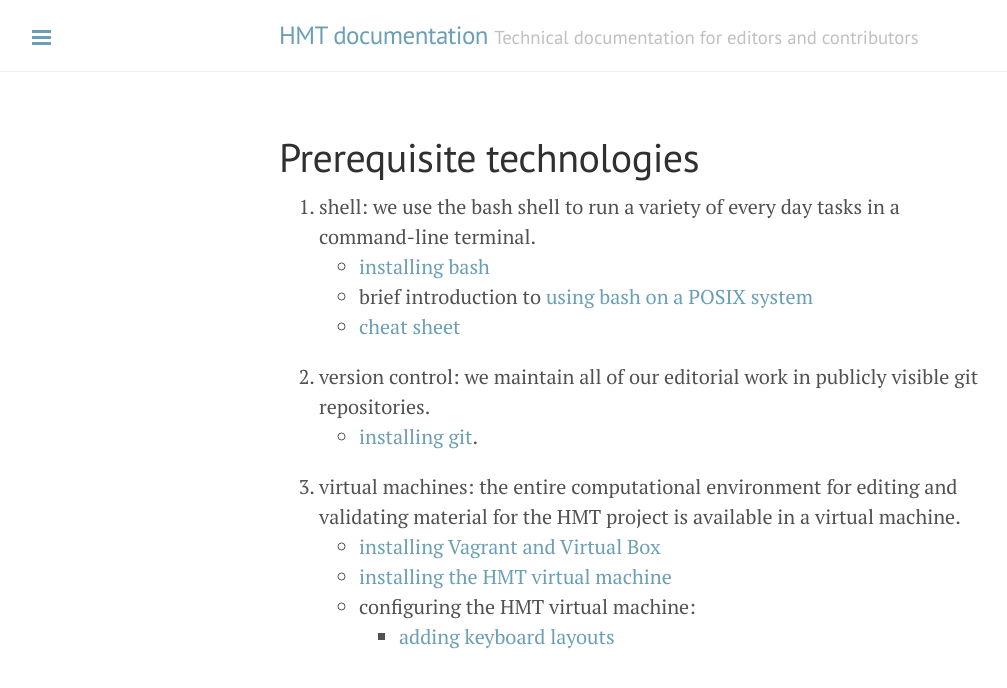
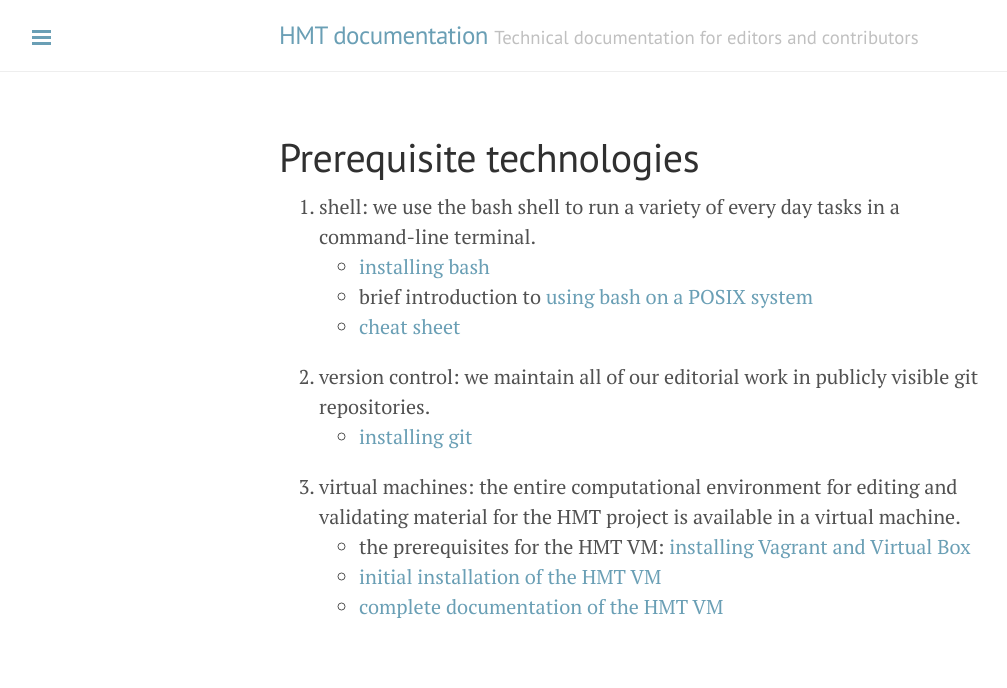
Before and after one commit to homermultitext/hmt-docs, a Jekyll site: the page built from tech/index.md, in a window 1280 px wide. Shown: the top 688 px of the page, without its empty margins (1-1008 px from the left). Built offline with Jekyll 4.4.1, drawn with Linux system fonts in a browser that asks for light colours; Markdown is read by kramdown in place of the engine named in the settings.

Commit message:
Fix links

```diff
--- a/tech/index.md
+++ b/tech/index.md
@@ -12,9 +12,8 @@
     - brief introduction to [using bash on a POSIX system](posix)
     - [cheat sheet](http://blog.harrylau.com/2008_06_01_archive.html)
 2. version control: we maintain all of our editorial work in publicly visible git repositories.
-    -  [installing git](install-git).
+    -  [installing git](install-git)
 3. virtual machines:  the entire computational environment for editing and validating material for the HMT project is available in a virtual machine.
-    - [installing Vagrant and Virtual Box](install-vagrant-vb)
-    - [installing the HMT virtual machine](install-hmt-vm)
-    - configuring the HMT virtual machine:
-        - [adding keyboard layouts](http://homermultitext.github.io/vm2015/keyboard/)
+    - the prerequisites for the HMT VM: [installing Vagrant and Virtual Box](install-vagrant-vb)
+    - [initial installation of the HMT VM](../vm/install)
+    - [complete documentation of the HMT VM](../vm)
```
